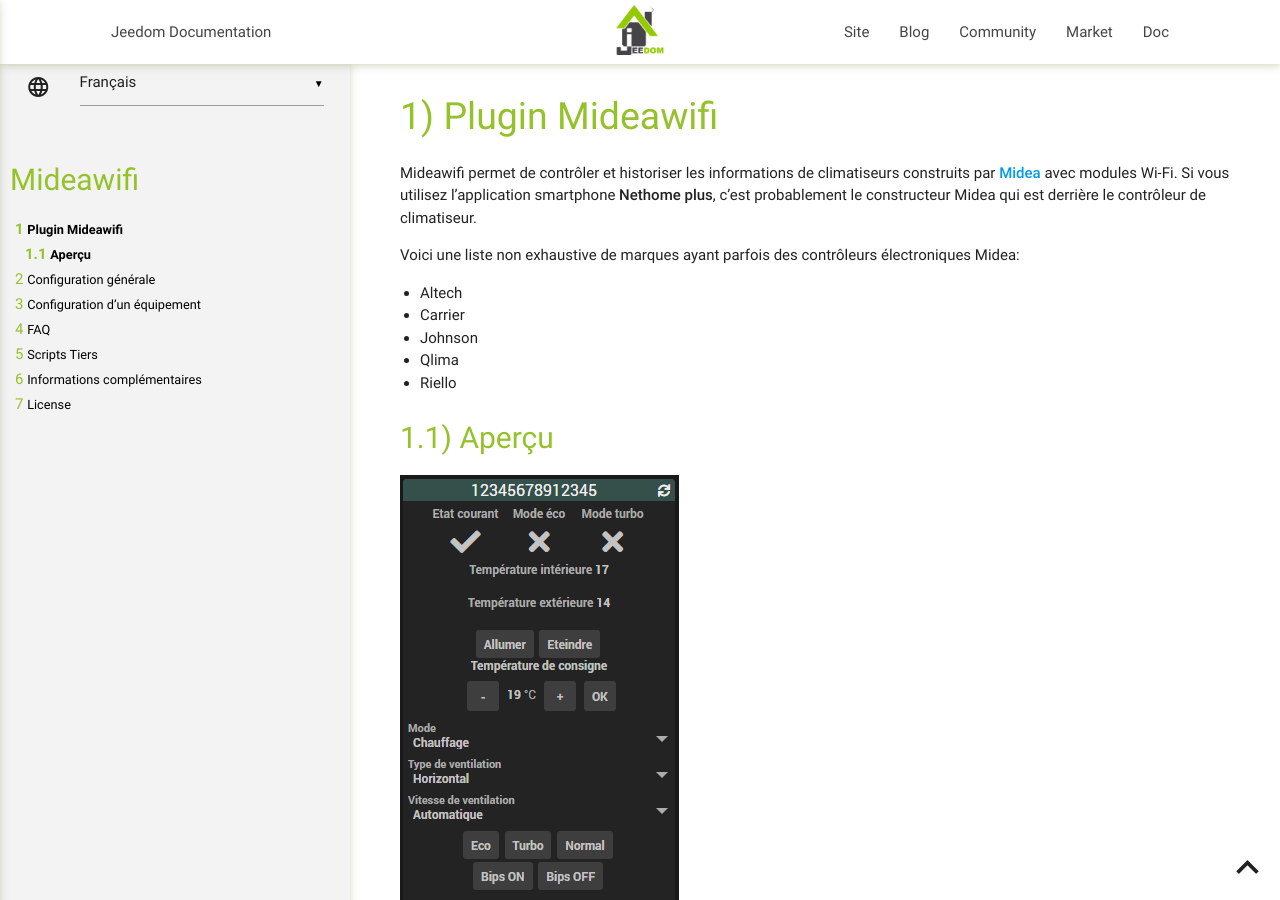
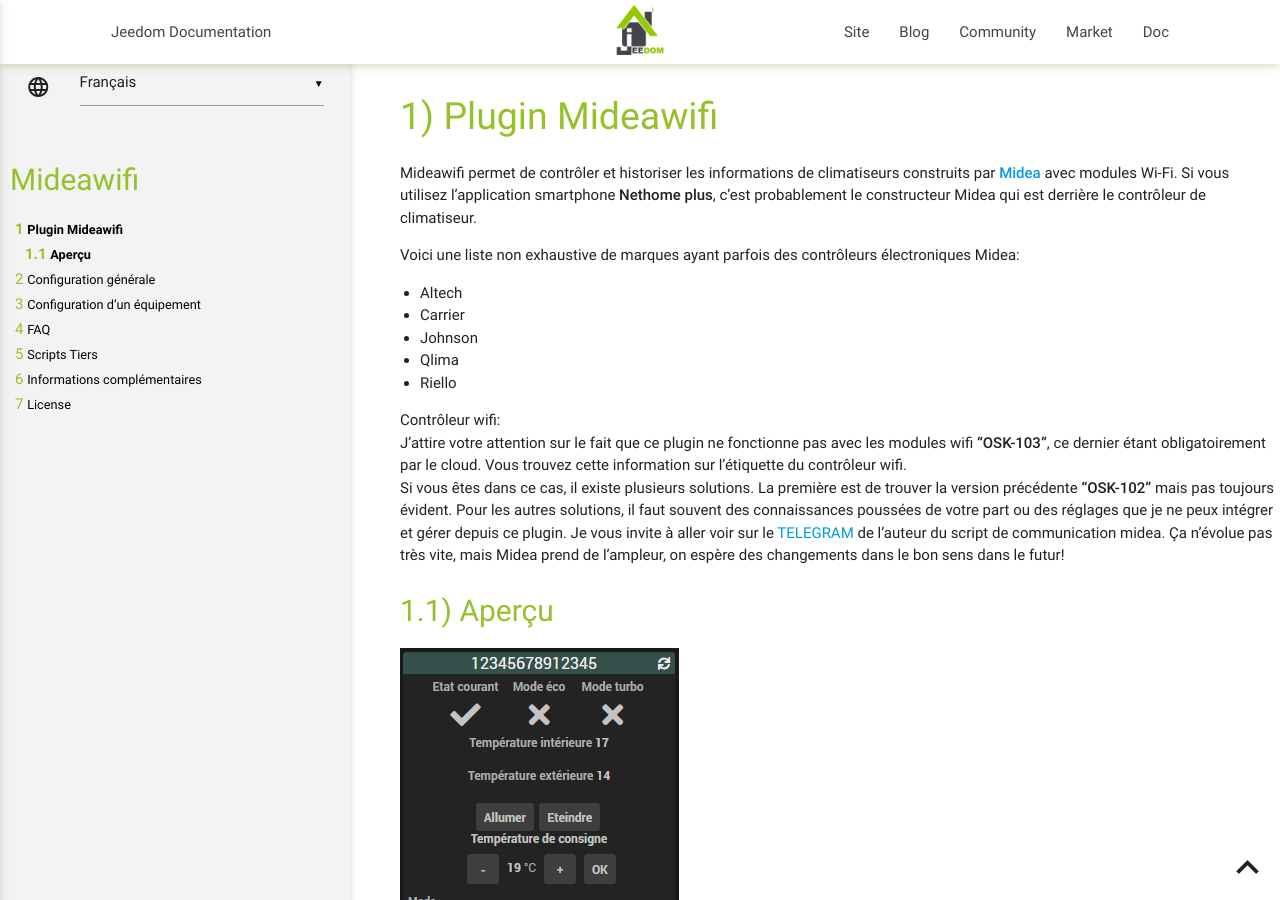
Before and after one commit to ddelec24/mideawifi, a Jekyll site: the page built from docs/fr_FR/index.md, in a window 1280 px wide and 900 px high. Built offline with Jekyll 4.4.1, drawn with Linux system fonts in a browser that asks for light colours; our own code applies the rules of GitHub Pages for plain Markdown files.

Commit message:
update doc for osk103

```diff
--- a/docs/fr_FR/index.md
+++ b/docs/fr_FR/index.md
@@ -15,6 +15,10 @@
 - Johnson
 - Qlima
 - Riello
+
+Contrôleur wifi:
+J'attire votre attention sur le fait que ce plugin ne fonctionne pas avec les modules wifi **"OSK-103"**, ce dernier étant obligatoirement par le cloud. Vous trouvez cette information sur l'étiquette du contrôleur wifi.
+Si vous êtes dans ce cas, il existe plusieurs solutions. La première est de trouver la version précédente **"OSK-102"** mais pas toujours évident. Pour les autres solutions, il faut souvent des connaissances poussées de votre part ou des réglages que je ne peux intégrer et gérer depuis ce plugin. Je vous invite à aller voir sur le [TELEGRAM](https://t.me/c/1347719786/4834) de l'auteur du script de communication midea. Ça n'évolue pas très vite, mais Midea prend de l'ampleur, on espère des changements dans le bon sens dans le futur!
 
 ## Aperçu
 
```
Also changed, not shown: docs/fr_FR/changelog.md (+3 -0 lines).
